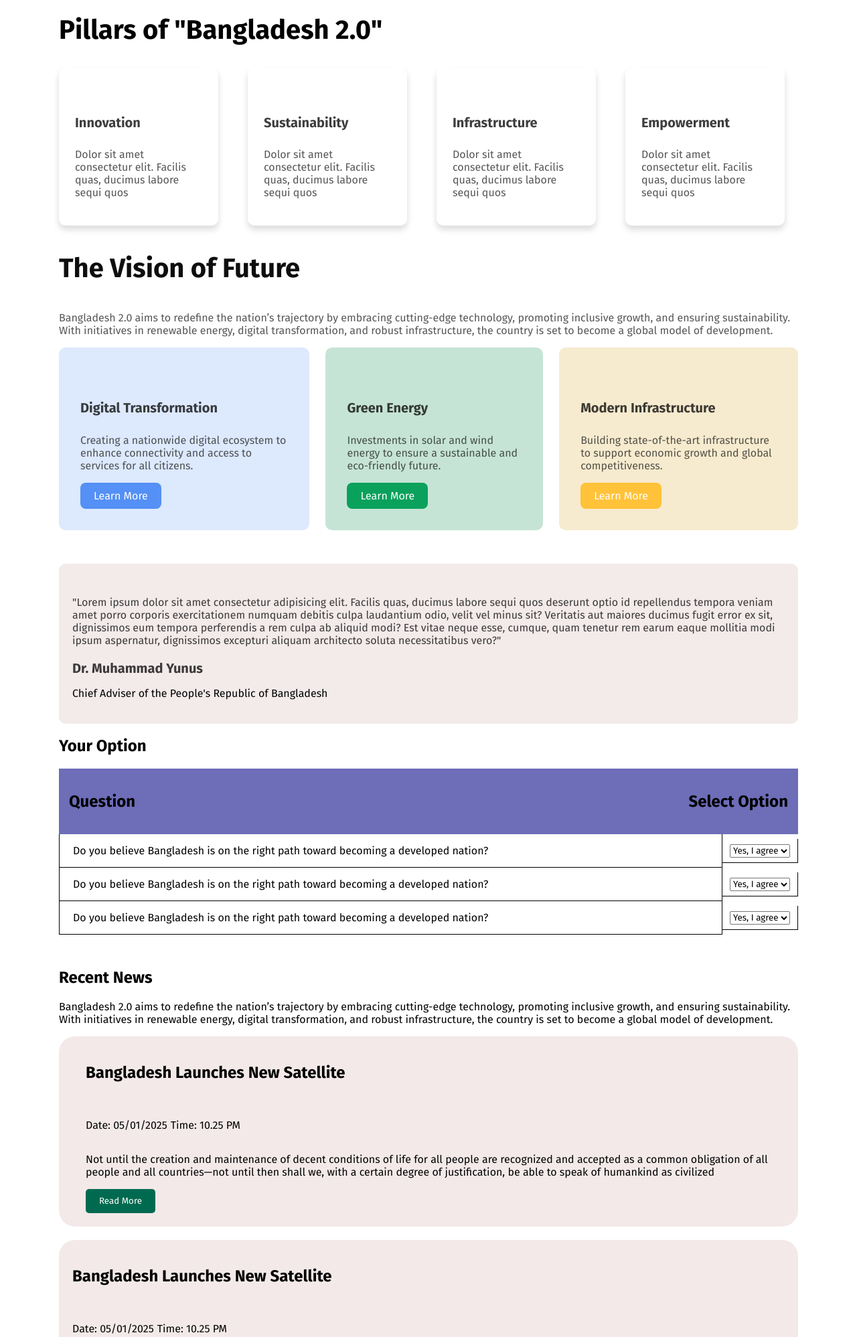
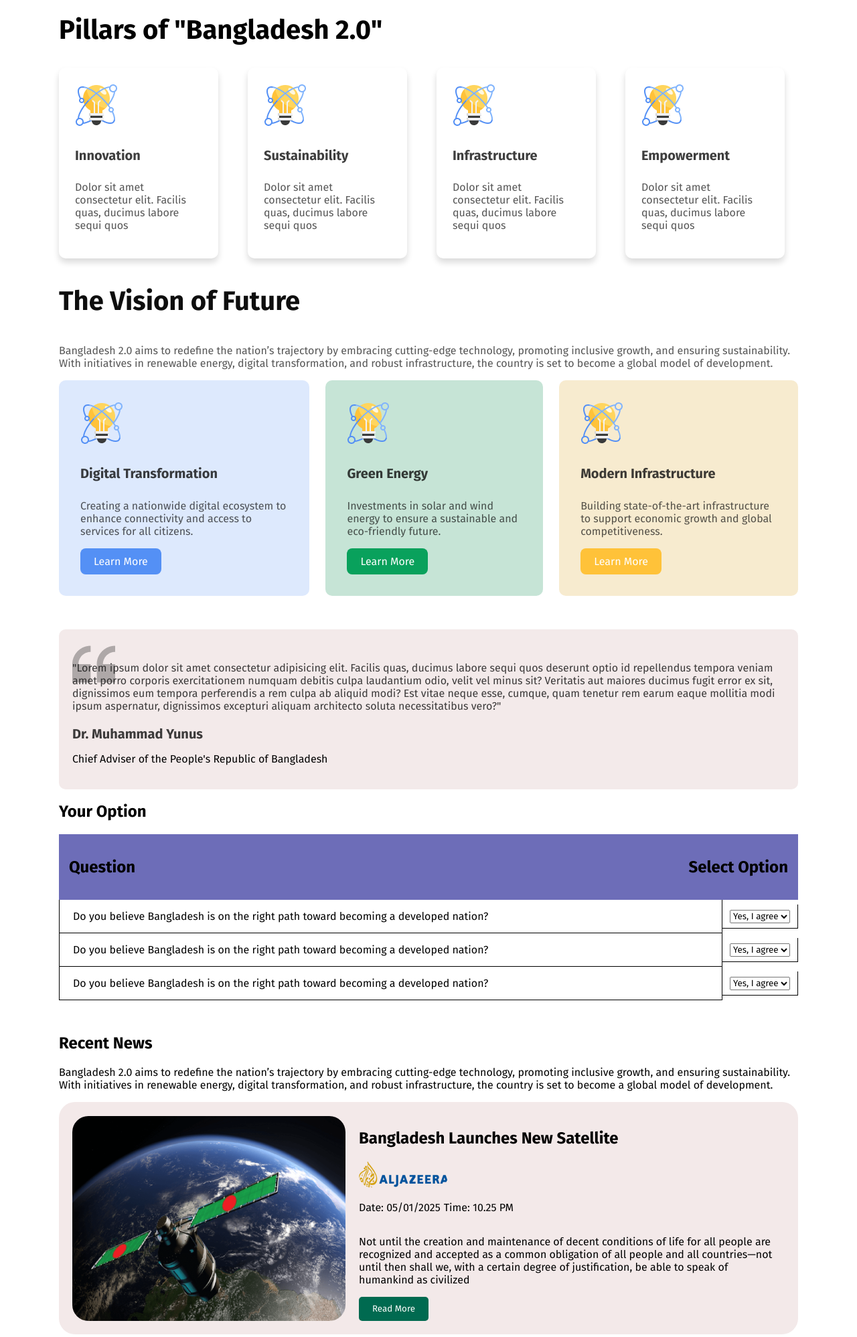
Before and after one commit to monirhossain-oss/B11A1--assignment-1, a plain HTML site: page index.html in a window 1280 px wide. Shown: the part 700-2697 px from the top of the page at 67% size. Drawn offline with Linux system fonts and the light colour scheme.

```diff
--- a/index.html
+++ b/index.html
@@ -20,7 +20,7 @@
             <button class="btn-primary">Explore New Bangladesh</button>
 
         </div>
-        <img class="banner-img" src="B11A1--assignment-1/assets/hero.png" alt="">
+        <img class="banner-img" src="resorce/assets/hero.png" alt="">
       </div>
     </header>
     <main class="header">
@@ -28,22 +28,22 @@
             <h2 class="box-title">Pillars of "Bangladesh 2.0"</h2>
             <div class="box-item">
                 <div class="box">
-                    <img src="B11A1--assignment-1/assets/card-icon.png" alt="">
+                    <img src="resorce/assets/card-icon.png" alt="">
                     <h4 class="box-subtitle">Innovation</h4>
                     <p class="box-description">Dolor sit amet consectetur elit. Facilis quas, ducimus labore sequi quos </p>
                 </div>
                 <div class="box">
-                    <img src="B11A1--assignment-1/assets/card-icon.png" alt="">
+                    <img src="resorce/assets/card-icon.png" alt="">
                     <h4 class="box-subtitle">Sustainability</h4>
                     <p class="box-description">Dolor sit amet consectetur elit. Facilis quas, ducimus labore sequi quos </p>
                 </div>
                 <div class="box">
-                    <img src="B11A1--assignment-1/assets/card-icon.png" alt="">
+                    <img src="resorce/assets/card-icon.png" alt="">
                     <h4 class="box-subtitle">Infrastructure</h4>
                     <p class="box-description">Dolor sit amet consectetur elit. Facilis quas, ducimus labore sequi quos </p>
                 </div>
                 <div class="box">
-                    <img src="B11A1--assignment-1/assets/card-icon.png" alt="">
+                    <img src="resorce/assets/card-icon.png" alt="">
                     <h4 class="box-subtitle">Empowerment</h4>
                     <p class="box-description">Dolor sit amet consectetur elit. Facilis quas, ducimus labore sequi quos </p>
                 </div>
@@ -56,19 +56,19 @@
            </div>
            <div class="color-box">
             <div class="box1">
-                <img src="B11A1--assignment-1/assets/card-icon.png" alt="">
+                <img src="resorce/assets/card-icon.png" alt="">
                 <h4 class="color-title">Digital Transformation</h4>
                 <p class="color-subtitle">Creating a nationwide digital ecosystem to enhance connectivity and access to services for all citizens.</p>
                 <button class="btn-blue">Learn More</button>
             </div>
             <div class="box2">
-                <img src="B11A1--assignment-1/assets/card-icon.png" alt="">
+                <img src="resorce/assets/card-icon.png" alt="">
                 <h4 class="color-title">Green Energy</h4>
                 <p class="color-subtitle">Investments in solar and wind energy to ensure a sustainable and eco-friendly future.</p>
                 <button class="btn-green">Learn More</button>
             </div>
             <div class="box3">
-                <img src="B11A1--assignment-1/assets/card-icon.png" alt="">
+                <img src="resorce/assets/card-icon.png" alt="">
                 <h4 class="color-title">Modern Infrastructure</h4>
                 <p class="color-subtitle">Building state-of-the-art infrastructure to support economic growth and global competitiveness.</p>
                 <button class="btn-rad">Learn More</button>
@@ -146,10 +146,10 @@
             <h1>Recent News</h1>
             <p>Bangladesh 2.0 aims to redefine the nation’s trajectory by embracing cutting-edge technology, promoting inclusive growth, and ensuring sustainability. With initiatives in renewable energy, digital transformation, and robust infrastructure, the country is set to become a global model of development.</p>
             <div class="new-card">
-                <img src="B11A1--assignment-1/assets/satelite.png" alt="">
+                <img src="resorce/assets/satelite.png" alt="">
                 <div>
                     <h1>Bangladesh Launches New Satellite</h1>
-                    <img src="B11A1--assignment-1/assets/al-jazeera.png" alt="">
+                    <img src="resorce/assets/al-jazeera.png" alt="">
                     <div class="time">
                         <p>Date: 05/01/2025</p>
                         <p>Time: 10.25 PM</p>
@@ -160,10 +160,10 @@
                 </div>
             </div>
             <div class="new-card card2">
-                <img src="B11A1--assignment-1/assets/satelite.png" alt="">
+                <img src="resorce/assets/satelite.png" alt="">
                 <div>
                     <h1>Bangladesh Launches New Satellite</h1>
-                    <img src="B11A1--assignment-1/assets/al-jazeera.png" alt="">
+                    <img src="resorce/assets/al-jazeera.png" alt="">
                     <div class="time">
                         <p>Date: 05/01/2025</p>
                         <p>Time: 10.25 PM</p>
@@ -174,7 +174,7 @@
                 </div>
             </div>
             <!-- <div class="new-card-another">
-                <img src="B11A1--assignment-1/assets/al-jazeera.png" alt="">
+                <img src="resorce/assets/al-jazeera.png" alt="">
                 <div>
                     <h1>Bangladesh Launches New Satellite</h1>
                     <img src="as" alt="">
@@ -188,10 +188,10 @@
                 </div> -->
             <!-- </div> -->
             <div class="new-card">
-                <img src="B11A1--assignment-1/assets/satelite.png" alt="">
+                <img src="resorce/assets/satelite.png" alt="">
                 <div>
                     <h1>Bangladesh Launches New Satellite</h1>
-                    <img src="B11A1--assignment-1/assets/al-jazeera.png" alt="">
+                    <img src="resorce/assets/al-jazeera.png" alt="">
                     <div class="time">
                         <p>Date: 05/01/2025</p>
                         <p>Time: 10.25 PM</p>
@@ -232,9 +232,9 @@
 <footer class="footer">
     <h1>Bangladesh 2.0</h1>
     <div class="social">
-        <img src="B11A1--assignment-1/assets/facebook.png" alt="">
-        <img src="B11A1--assignment-1/assets/instagram.png" alt="">
-        <img src="B11A1--assignment-1/assets/x.png" alt="">
+        <img src="resorce/assets/facebook.png" alt="">
+        <img src="resorce/assets/instagram.png" alt="">
+        <img src="resorce/assets/x.png" alt="">
     </div>
 </footer>
 
--- a/style.css
+++ b/style.css
@@ -167,7 +167,7 @@
     padding: 20px;
     border-radius: 10px;
     /* margin: 80px 70px; */
-    background-image:url(../B11A1--assignment-1/assets/quote-bg.png);
+    background-image:url(../resorce/assets/quote-bg.png);
     background-repeat: no-repeat;
     background-position:20px 20px;
     background-color:rgb(243, 234, 234);
```
Also changed, not shown: resorce/Bangladesh 2.0.png (added), resorce/UI/banner.png (added), resorce/UI/donate.png (added), resorce/UI/news.png (added), resorce/UI/newsletter.png (added), resorce/UI/quotes.png (added), resorce/UI/vision.png (added), resorce/assets/al-jazeera.png (added), resorce/assets/card-icon.png (added), resorce/assets/facebook.png (added), resorce/assets/hero.png (added), resorce/assets/instagram.png (added), resorce/assets/quote-bg.png (added), resorce/assets/satelite.png (added), 1 more files, 1 other file.
